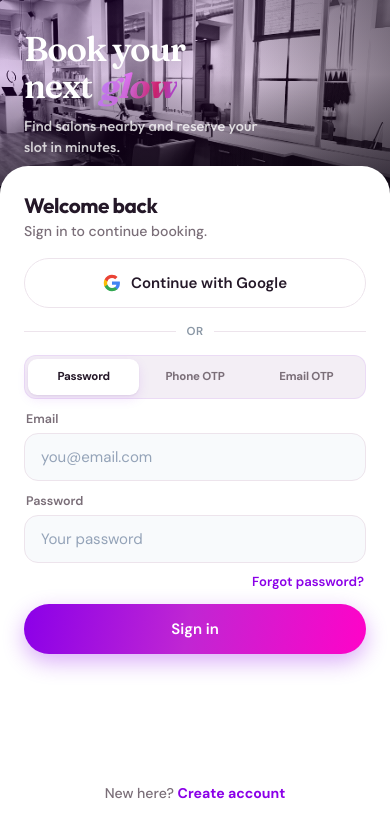
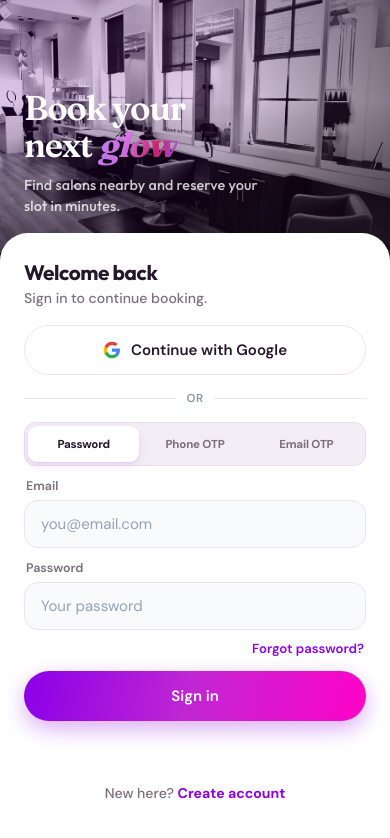
Before and after one commit to CordovaTech27/GlowTapTest, a plain HTML site: page login.html in a window 390 px wide. Drawn offline with Linux system fonts and the light colour scheme.

Commit message:
Restore login hero to original height.
Co-authored-by: Cursor <cursoragent@cursor.com>

```diff
--- a/login.html
+++ b/login.html
@@ -124,9 +124,9 @@
 
     .hero {
       position: relative;
-      height: 220px;
+      height: 280px;
       flex-shrink: 0;
-      padding: 56px 24px 28px;
+      padding: 64px 24px 36px;
       display: flex;
       flex-direction: column;
       justify-content: flex-end;
@@ -491,8 +491,8 @@
       }
       .hero {
         height: auto;
-        min-height: 22dvh;
-        max-height: 26dvh;
+        min-height: 30dvh;
+        max-height: 34dvh;
         padding-top: max(52px, env(safe-area-inset-top));
       }
       .sheet { padding-bottom: max(28px, env(safe-area-inset-bottom)); }
```
